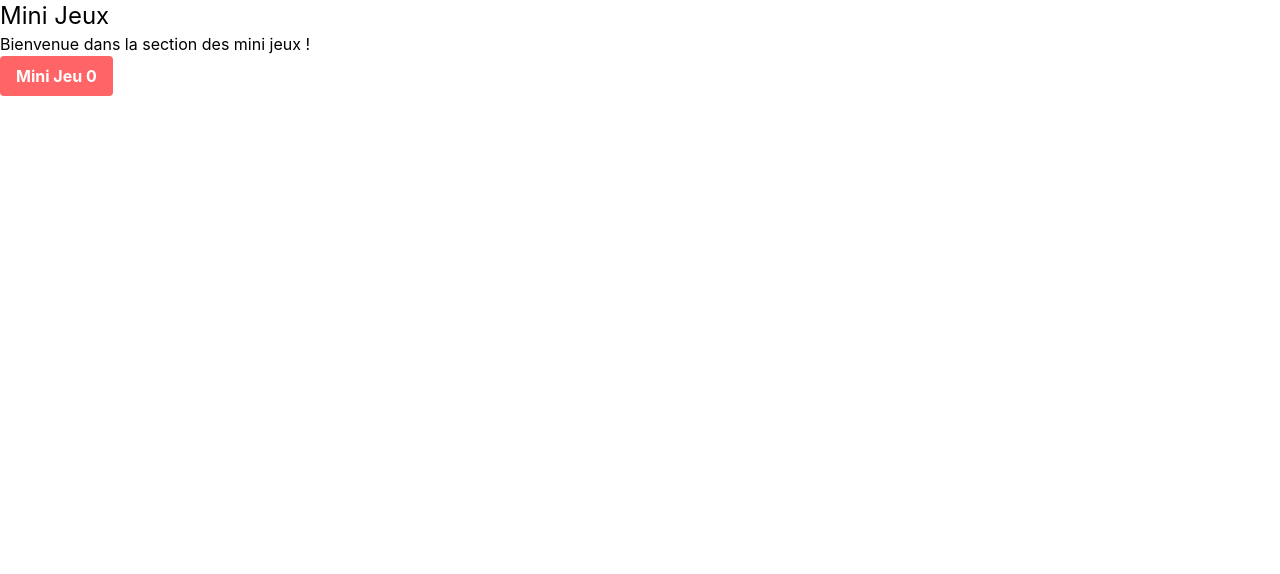
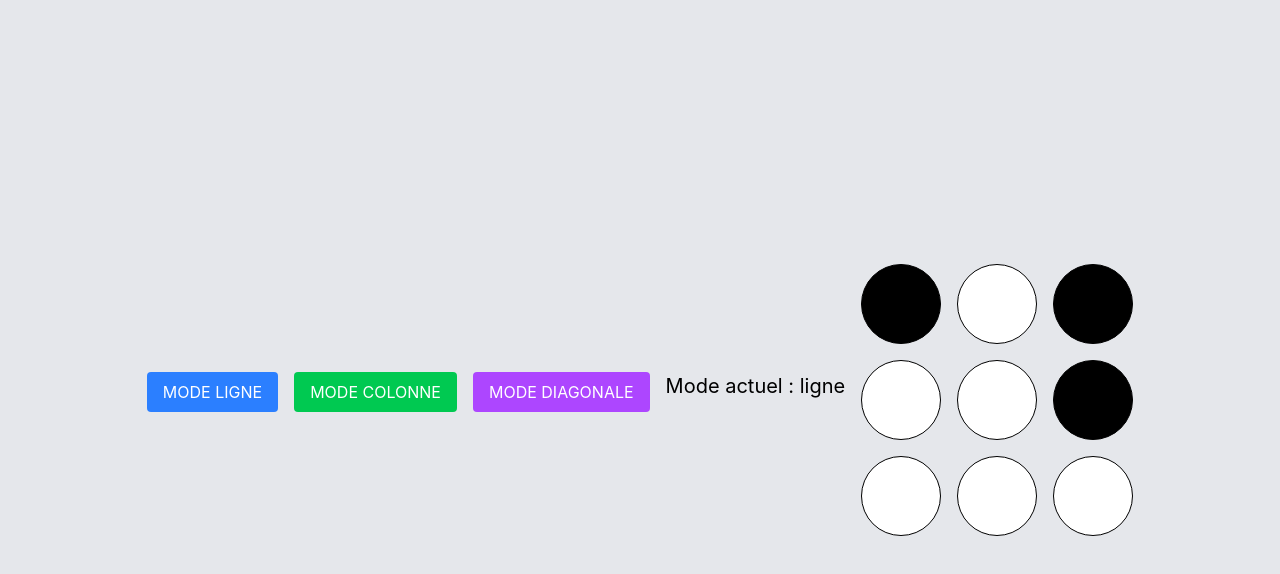
Before and after one commit to hugohausammann/TM_hugo, a Vue app in the folder TM_hugo/: page / in a window 1280 px wide. Shown: the top 574 px of the page. Built offline with nearby package versions, Linux system fonts and the light colour scheme.

Commit message:
mini jeux amel

```diff
--- a/TM_hugo/src/App.vue
+++ b/TM_hugo/src/App.vue
@@ -1,8 +1,8 @@
 <script setup lang="ts">
-import MiniJeux from './components/MiniJeux.vue';
+import exercice1 from './components/exercice1.vue';
 
 </script>
 
 <template>
-  <MiniJeux></MiniJeux>
+  <exercice1></exercice1>
 </template>
--- a/TM_hugo/src/components/MiniJeux.vue
+++ b/TM_hugo/src/components/MiniJeux.vue
@@ -1,3 +1,5 @@
+
+
 <script setup lang="ts">
 import { computed, ref } from 'vue';
 
@@ -19,7 +21,7 @@ compteur.value++;
     <p>Bienvenue dans la section des mini jeux !</p>
     <!-- Ajoutez ici vos mini jeux -->
 <button
-class="bg-red-400 hover:bg-red-700 text-white font-bold py-2 px-4 rounded"
+class="bg-red-400 hover:bg-red-700 text-white font-bold py-6 px-12 rounded"
 @click="alert()">Mini Jeu {{ compteur }}</button>
 <p v-if="trop">Trop de clics !</p>
 </div>
--- /dev/null
+++ b/TM_hugo/src/components/exercice1.vue
@@ -0,0 +1,91 @@
+<script setup lang="ts">
+import { ref } from 'vue';
+
+const mode = ref<'ligne' | 'colonne' | 'diagonale'>('ligne');
+
+const plateau = ref([
+  [true, false, true],
+  [false, false, true],
+  [false, false, false]
+]);
+
+function retournerLigne(index: number) {
+  const ligne = plateau.value[index];
+  if (ligne) {
+    for (let i=0; i < 3; i++) {
+      ligne[i] = !ligne[i];
+    }
+  }
+}
+
+function retournerColonne(index: number) {
+  for (let i=0; i < 3; i++) {
+    const ligne = plateau.value[i];
+    if (ligne) {
+      ligne[index] = !ligne[index];
+    }
+  }
+}
+
+function retournerDiagonale() {
+  for (let i=0; i<3; i++) {
+    const ligne = plateau.value[i];
+    if (ligne) {
+      ligne[i] = !ligne[i];
+    }
+  }
+}
+
+function gererClick(i: number, j: number) {
+  if (mode.value === 'ligne') {
+    retournerLigne(i);
+  } else if (mode.value === 'colonne') {
+    retournerColonne(j);
+  } else if (mode.value === 'diagonale') {
+    retournerDiagonale();
+  }
+}
+</script>
+
+<template>
+
+
+  <div class="flex items-center justify-center h-screen bg-gray-200 gap-4">
+
+    <div class="mb-4 flex gap-4">
+    <button
+      @click="mode = 'ligne'"
+      class="py-2 px-4 bg-blue-500 hover:bg-red-500 text-white rounded"
+
+    > MODE LIGNE </button>
+    <button
+      @click="mode = 'colonne'"
+      class="py-2 px-4 bg-green-500 hover:bg-red-500 text-white rounded"
+    > MODE COLONNE </button>
+
+    <button
+      @click="mode = 'diagonale'"
+      class="py-2 px-4 bg-purple-500 hover:bg-red-500 text-white rounded"
+      > MODE DIAGONALE </button>
+
+  <p class="text-xl">Mode actuel : {{ mode }}</p>
+  </div>
+    <div class="grid grid-cols-3 gap-4">
+      <div
+        v-for="(ligne, i) in plateau"
+        :key="i"
+        class="contents"
+      >
+        <div
+          v-for="(caseValue, j) in ligne"
+          :key="j"
+          @click="gererClick(i, j)"
+          class="w-20 h-20 border rounded-full"
+          :class="caseValue ? 'bg-black' : 'bg-white'"
+          >
+        </div>
+      </div>
+    </div>
+  </div>
+
+</template>
```
Also changed, not shown: 1 other file (tests, documents, lock files or other folders).
